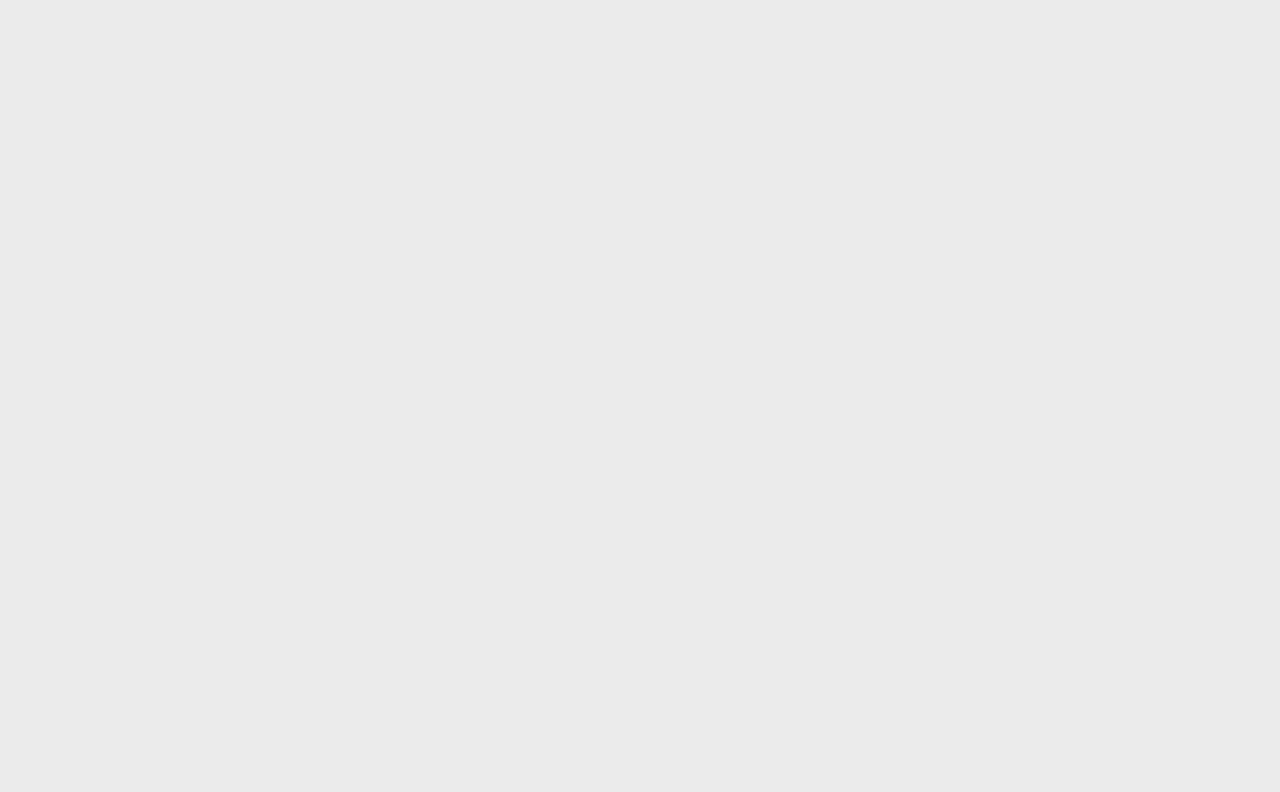
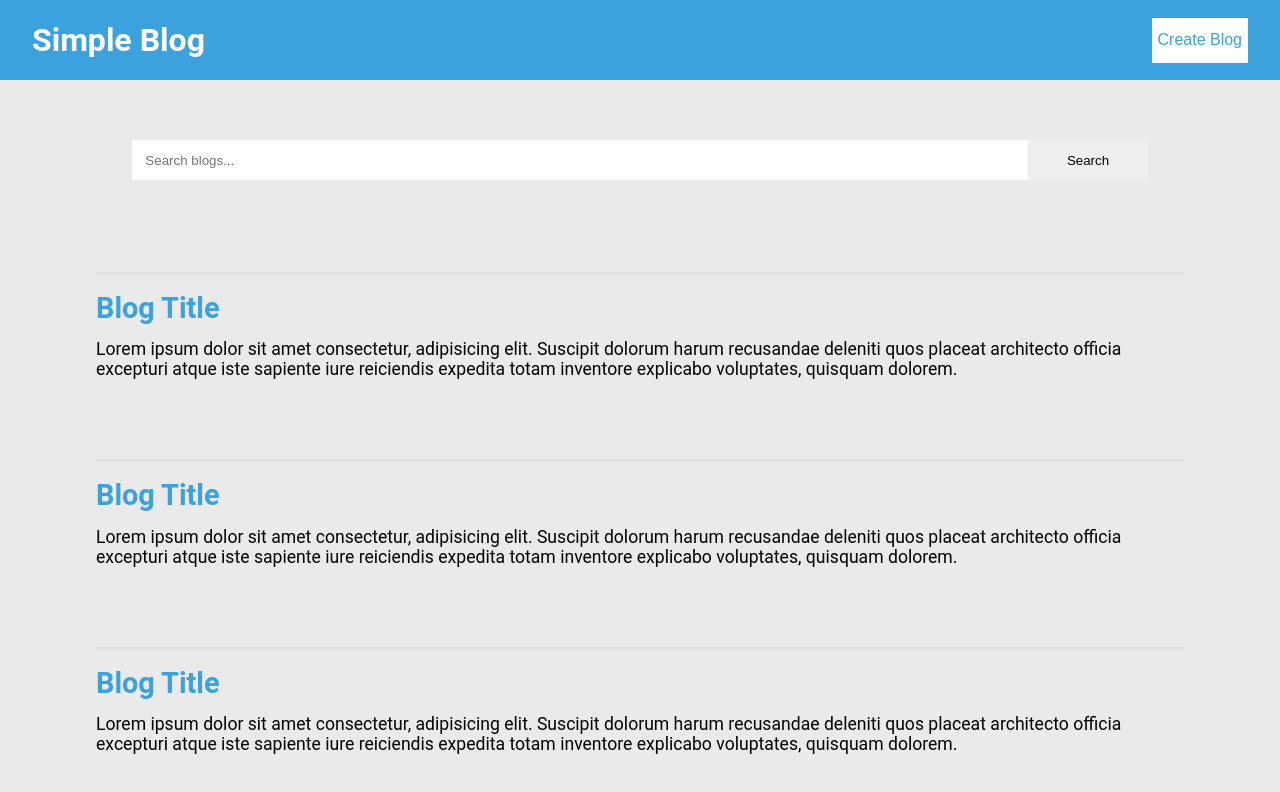
Before and after one commit to eleazar-bc/simple-blog, a React (Create React App) app: page / in a window 1280 px wide. Shown: the top 792 px of the page. Built offline with nearby package versions, Linux system fonts and the light colour scheme.

Commit message:
static blogs

```diff
--- a/src/App.js
+++ b/src/App.js
@@ -3,14 +3,12 @@ import './App.css';
 import { BrowserRouter as Router, Route } from 'react-router-dom';
 
 import Home from './layout/home/Home';
-import CreateBlog from './layout/create/CreateBlog';
 
 function App() {
     return (
         <div className='App'>
             <Router>
-                <Route path='/home' component={Home} />
-                <Route path='/create' component={CreateBlog} />
+                <Route path='/' component={Home} />
                 {/* todo: redirect invalid url */}
             </Router>
         </div>
--- /dev/null
+++ b/src/components/blogs/Blogs.css
@@ -0,0 +1,17 @@
+.blogs-container {
+    display: -webkit-box;
+    display: -ms-flexbox;
+    display: flex;
+    -webkit-box-flex: 1;
+    -ms-flex: 1;
+    flex: 1;
+    -webkit-box-orient: vertical;
+    -webkit-box-direction: normal;
+    -ms-flex-direction: column;
+    flex-direction: column;
+    -webkit-box-pack: space-evenly;
+    -ms-flex-pack: space-evenly;
+    justify-content: space-evenly;
+    margin: 0 auto;
+    width: 85%;
+}
--- /dev/null
+++ b/src/components/blogs/Blogs.js
@@ -0,0 +1,14 @@
+import React from 'react';
+import './Blogs.css';
+
+import Blog from '../blog/Blog';
+
+export default function Blogs() {
+    return (
+        <div className='blogs-container'>
+            <Blog />
+            <Blog />
+            <Blog />
+        </div>
+    );
+}
--- /dev/null
+++ b/src/components/create/Create.js
@@ -0,0 +1,5 @@
+import React from 'react';
+
+export default function Create() {
+    return <div>Create</div>;
+}
--- a/src/components/header/Header.css
+++ /dev/null
@@ -1,27 +0,0 @@
-header {
-    height: 10%;
-    display: -webkit-box;
-    display: -ms-flexbox;
-    display: flex;
-    -webkit-box-pack: justify;
-    -ms-flex-pack: justify;
-    justify-content: space-between;
-    -webkit-box-align: center;
-    -ms-flex-align: center;
-    align-items: center;
-    background-color: #3ca2dd;
-    padding: 0 2em;
-}
-
-header h1 {
-    color: #ffffff;
-}
-
-header button {
-    color: #3ca2dd;
-    height: 45px;
-    background-color: #ffffff;
-    border: none;
-    font-size: 1rem;
-    cursor: pointer;
-}
--- a/src/components/header/Header.js
+++ /dev/null
@@ -1,11 +0,0 @@
-import React from 'react';
-import './Header.css';
-
-export default function Header() {
-    return (
-        <header>
-            <h1>Simple Blog</h1>
-            <button>Create Blog</button>
-        </header>
-    );
-}
--- /dev/null
+++ b/src/layout/blog/Blog.js
@@ -0,0 +1,25 @@
+import React from 'react';
+
+export default function Blog() {
+    return (
+        <div>
+            <h1>Blog Title</h1>
+            <p>
+                Lorem ipsum dolor sit amet consectetur, adipisicing elit. Suscipit dolorum
+                harum recusandae deleniti quos placeat architecto officia excepturi atque
+                iste sapiente iure reiciendis expedita totam inventore explicabo
+                voluptates, quisquam dolorem.Lorem ipsum dolor sit amet consectetur,
+                adipisicing elit. Suscipit dolorum harum recusandae deleniti quos placeat
+                architecto officia excepturi atque iste sapiente iure reiciendis expedita
+                totam inventore explicabo voluptates, quisquam dolorem.Lorem ipsum dolor
+                sit amet consectetur, adipisicing elit. Suscipit dolorum harum recusandae
+                deleniti quos placeat architecto officia excepturi atque iste sapiente
+                iure reiciendis expedita totam inventore explicabo voluptates, quisquam
+                dolorem.Lorem ipsum dolor sit amet consectetur, adipisicing elit. Suscipit
+                dolorum harum recusandae deleniti quos placeat architecto officia
+                excepturi atque iste sapiente iure reiciendis expedita totam inventore
+                explicabo voluptates, quisquam dolorem.
+            </p>
+        </div>
+    );
+}
--- a/src/layout/create/CreateBlog.js
+++ /dev/null
@@ -1,5 +0,0 @@
-import React from 'react';
-
-export default function CreateBlog() {
-    return <div>Create Blog</div>;
-}
--- a/src/layout/home/Home.css
+++ b/src/layout/home/Home.css
@@ -1,17 +1,28 @@
-.blogs-container {
+header {
+    height: 10%;
     display: -webkit-box;
     display: -ms-flexbox;
     display: flex;
-    -webkit-box-flex: 1;
-    -ms-flex: 1;
-    flex: 1;
-    -webkit-box-orient: vertical;
-    -webkit-box-direction: normal;
-    -ms-flex-direction: column;
-    flex-direction: column;
-    -webkit-box-pack: space-evenly;
-    -ms-flex-pack: space-evenly;
-    justify-content: space-evenly;
-    margin: 0 auto;
-    width: 85%;
+    -webkit-box-pack: justify;
+    -ms-flex-pack: justify;
+    justify-content: space-between;
+    -webkit-box-align: center;
+    -ms-flex-align: center;
+    align-items: center;
+    background-color: #3ca2dd;
+    padding: 0 2em;
 }
+
+header h1 {
+    color: #ffffff;
+    cursor: pointer;
+}
+
+header button {
+    color: #3ca2dd;
+    height: 45px;
+    background-color: #ffffff;
+    border: none;
+    font-size: 1rem;
+    cursor: pointer;
+}
--- a/src/layout/home/Home.js
+++ b/src/layout/home/Home.js
@@ -1,21 +1,32 @@
-import React from 'react';
+import React, { useState, Fragment } from 'react';
 import './Home.css';
 
-import Header from '../../components/header/Header';
 import Search from '../../components/search/Search';
-import Blog from '../../components/blog/Blog';
+import Blogs from '../../components/blogs/Blogs';
+import Create from '../../components/create/Create';
 
 export default function Home() {
+    const [isCreateBlog, setIsCreateBlog] = useState(false);
+
+    const handleCreateBlog = isShow => {
+        setIsCreateBlog(isShow);
+    };
+
     return (
         <>
-            <Header />
-            <Search />
+            <header>
+                <h1 onClick={() => handleCreateBlog(false)}>Simple Blog</h1>
+                <button onClick={() => handleCreateBlog(true)}>Create Blog</button>
+            </header>
 
-            <div className='blogs-container'>
-                <Blog />
-                <Blog />
-                <Blog />
-            </div>
+            {isCreateBlog ? (
+                <Create />
+            ) : (
+                <Fragment>
+                    <Search />
+                    <Blogs />
+                </Fragment>
+            )}
         </>
     );
 }
```
